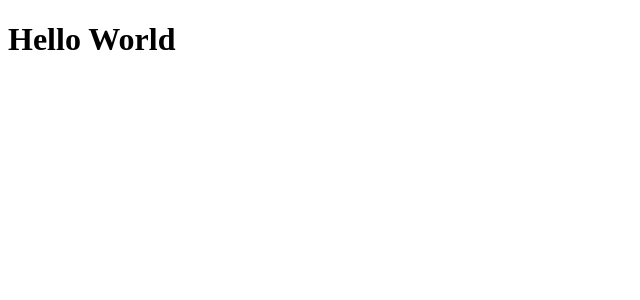
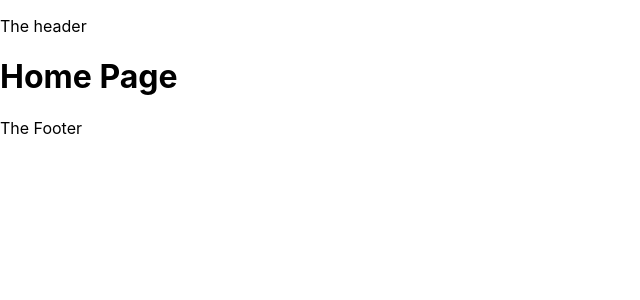
Before and after one commit to Etanyauh/JupyterRemote, a React (Create React App) app: page / in a window 1280 px wide. Shown: the top 300 px of the page, without its empty margins (0-640 px from the left). Built offline with nearby package versions, Linux system fonts and the light colour scheme.

Commit message:
Added Architecture Added Routes Initialized base components

```diff
--- a/package.json
+++ b/package.json
@@ -5,6 +5,7 @@
   "dependencies": {
     "react": "^16.6.3",
     "react-dom": "^16.6.3",
+    "react-router-dom": "^4.3.1",
     "react-scripts": "2.1.1"
   },
   "scripts": {
--- a/src/components/App.js
+++ b/src/components/App.js
@@ -1,9 +1,18 @@
-import React, { Component } from 'react'
+import { Route, Switch } from 'react-router-dom'
+import React from 'react'
 
-class App extends Component {
-    render() {
-        return <h1>Hello World</h1>
-    }
-}
+// APP Components
+import Main from './Main/Index'
+import NotFound from './Main/NotFound'
+import Home from './Home/Index'
 
-export default App
+const Routes = () => (
+    <Main>
+        <Switch>
+            <Route exact path='/' component={ Home } />
+            <Route component={ NotFound } />
+        </Switch>
+    </Main>
+)
+
+export default Routes
--- /dev/null
+++ b/src/components/Footer/Index.js
@@ -0,0 +1,13 @@
+import React, { Component } from 'react'
+
+class Footer extends Component {
+    render() {
+        return (
+            <footer>
+                <p>The Footer</p>
+            </footer>
+        )
+    }
+}
+
+export default Footer
--- /dev/null
+++ b/src/components/Header/Index.js
@@ -0,0 +1,13 @@
+import React, { Component } from 'react'
+
+class Header extends Component {
+    render() {
+        return (
+            <header>
+                <p>The header</p>
+            </header>
+        )
+    }
+}
+
+export default Header
--- /dev/null
+++ b/src/components/Home/Index.js
@@ -0,0 +1,13 @@
+import React, { Component } from 'react'
+
+class Home extends Component {
+    render() {
+        return (
+            <div className='home'>
+                <h1>Home Page</h1>
+            </div>
+        )
+    }
+}
+
+export default Home
--- /dev/null
+++ b/src/components/Main/Index.js
@@ -0,0 +1,19 @@
+import React, { Component } from 'react'
+import Header from '../Header/Index'
+import Footer from '../Footer/Index'
+
+class App extends Component {
+  render() {
+    const { children } = this.props
+
+    return (
+      <React.Fragment>
+        <Header />
+        <main>{children}</main>
+        <Footer />
+      </React.Fragment>
+    )
+  }
+}
+
+export default App
--- /dev/null
+++ b/src/components/Main/NotFound.js
@@ -0,0 +1,13 @@
+import React, { Component } from 'react'
+
+class NotFound extends Component {
+    render() {
+        return (
+            <div className='home'>
+                <h1>Page Not Found</h1>
+            </div>
+        )
+    }
+}
+
+export default NotFound
--- a/src/index.js
+++ b/src/index.js
@@ -1,9 +1,17 @@
 import React from 'react';
-import ReactDOM from 'react-dom';
-import App from './components/App';
+import { render } from 'react-dom';
+import { BrowserRouter } from 'react-router-dom'
 import * as serviceWorker from './serviceWorker';
 
-ReactDOM.render(<App />, document.getElementById('root'));
+import './index.css';
+import App from './components/App';
+
+render(
+    <BrowserRouter>
+        <App />
+    </BrowserRouter>,
+    document.getElementById('root')
+);
 
 // If you want your app to work offline and load faster, you can change
 // unregister() to register() below. Note this comes with some pitfalls.
```
Also changed, not shown: 1 other file (tests, documents, lock files or other folders).
